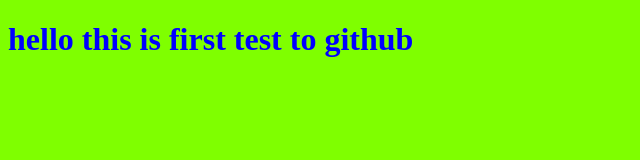
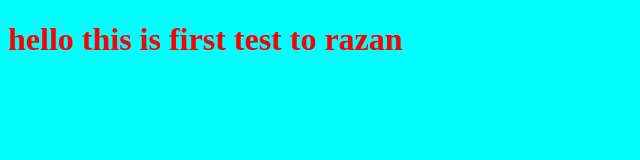
Before and after one commit to RazanM2003/projectG, a plain HTML site: page index.html in a window 1280 px wide. Shown: the whole page, without its empty margins (0-640 px from the left). Drawn offline with Linux system fonts and the light colour scheme.

Commit message:
changing style for titel

```diff
--- a/index.html
+++ b/index.html
@@ -7,7 +7,7 @@
     <link rel="stylesheet" href="style.css">
 </head>
 <body>
-   <h1>hello this is first test to github</h1>
+   <h1>hello this is first test to razan</h1>
 
 
 
--- a/style.css
+++ b/style.css
@@ -1,7 +1,7 @@
 h1{
-    color: blue;
+    color: red;
 
 }
 body{
-    background-color: chartreuse;
+    background-color: rgb(0, 255, 255);
 }
```
